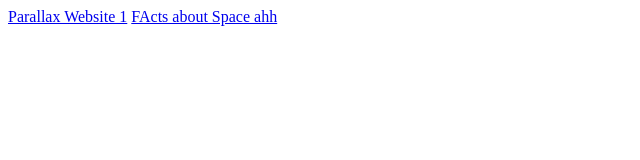
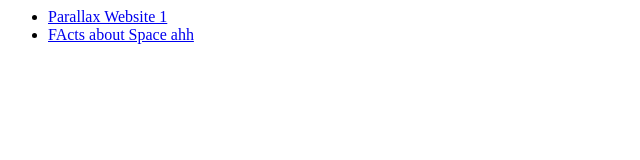
Before and after one commit to lk20918n/WebCodingDemo, a plain HTML site: page index.html in a window 1280 px wide. Shown: the whole page, without its empty margins (0-640 px from the left). Drawn offline with Linux system fonts and the light colour scheme.

Commit message:
placed links in a list

```diff
--- a/index.html
+++ b/index.html
@@ -1,2 +1,4 @@
-<a href="ParallaxWeb1/index.html">Parallax Website 1</a>
-<a href="FASA/index.html">FActs about Space ahh</a>
+<ul>
+  <li><a href="ParallaxWeb1/index.html">Parallax Website 1</a></li>
+  <li><a href="FASA/index.html">FActs about Space ahh</a></li>
+</ul>
```
